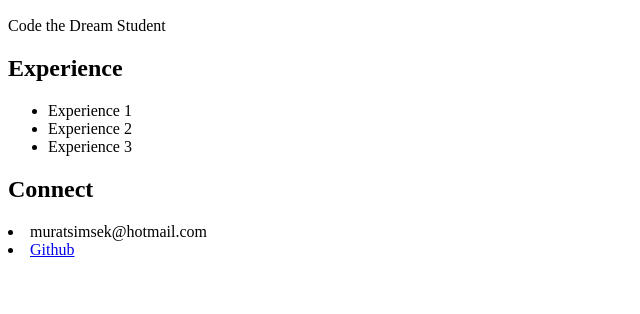
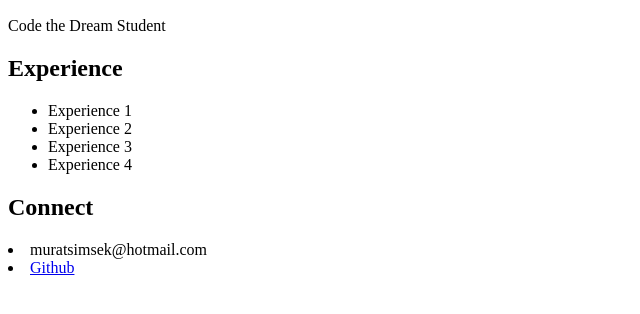
Before and after one commit to muratsimsk/Murat-Simsek-Haumea, a plain HTML site: page index.html in a window 1280 px wide. Shown: the part 96-410 px from the top of the page, without its empty margins (0-640 px from the left). Drawn offline with Linux system fonts and the light colour scheme.

Commit message:
for lesson 8

```diff
--- a/index.html
+++ b/index.html
@@ -6,6 +6,7 @@
     <li>Experience 1</li>
     <li>Experience 2</li>
     <li>Experience 3</li>
+    <li>Experience 4</li>
 </ul>
 <h2>Connect</h2>
 <u1>
```
